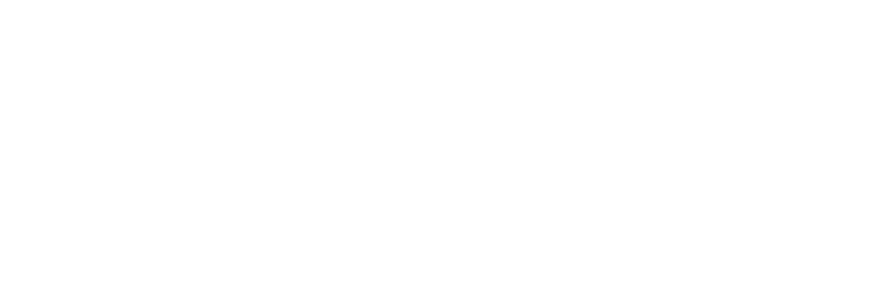
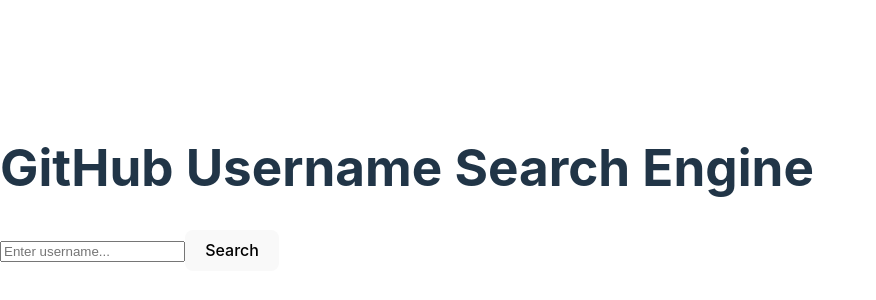
Before and after one commit to codenant/alx-fe-reactjs, a React (Vite) app in the folder github-user-search/: page / in a window 1280 px wide. Before the commit this address had no page. Shown: the part 212-512 px from the top of the page, without its empty margins (0-876 px from the left). Built offline with nearby package versions, Linux system fonts and the light colour scheme.

Commit message:
Integrated the search component

```diff
--- a/github-user-search/src/App.jsx
+++ b/github-user-search/src/App.jsx
@@ -1,12 +1,13 @@
-import "./App.css";
+import "./index.css";
 import { BrowserRouter as Router, Routes, Route } from "react-router-dom";
+import Search from "./components/Search";
 
 function App() {
   return (
     <>
       <Router>
         <Routes>
-          <Route />
+          <Route path="/" element={<Search />} />
         </Routes>
       </Router>
     </>
```
